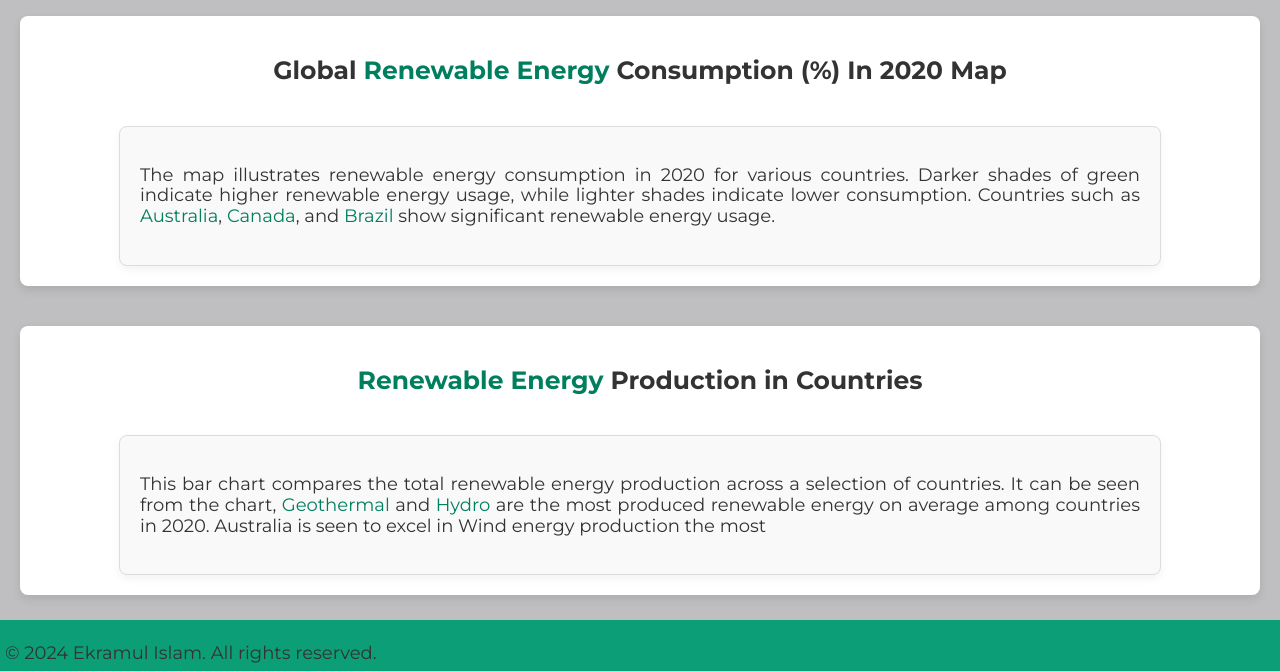
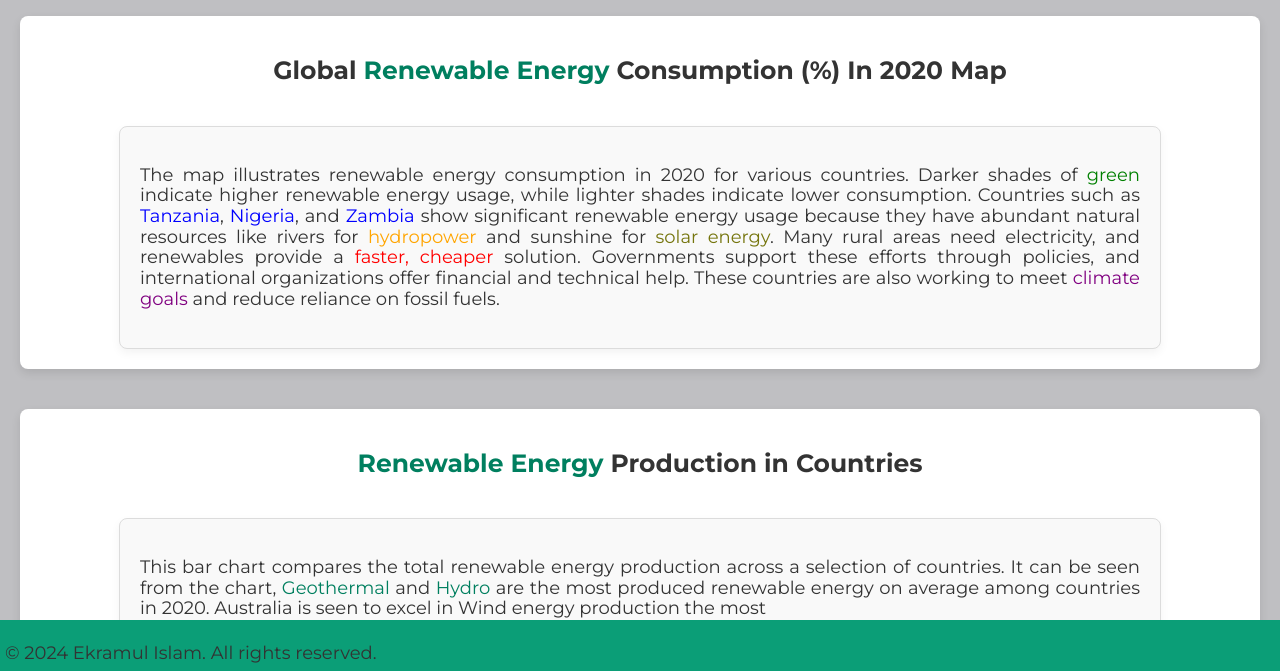
Before and after one commit to BOTekram/FIT3179DataVisualization2, a plain HTML site: page index.html in a window 1280 px wide. Shown: the part 113-784 px from the top of the page. Drawn offline with nearby package versions, Linux system fonts and the light colour scheme; a script that the page names is missing.

Commit message:
made some colour enhancement to the html file

```diff
--- a/index.html
+++ b/index.html
@@ -98,7 +98,11 @@
         <h2>Global <span class="highlight">Renewable Energy</span> Consumption (%) In 2020 Map</h2>
         <div id="map"></div>
         <div class="shaded-text">
-            <p>The map illustrates renewable energy consumption in 2020 for various countries. Darker shades of green indicate higher renewable energy usage, while lighter shades indicate lower consumption. Countries such as <span class="highlight">Australia</span>, <span class="highlight">Canada</span>, and <span class="highlight">Brazil</span> show significant renewable energy usage.</p>
+            <p>The map illustrates renewable energy consumption in 2020 for various countries.
+                Darker shades of <span style="color:green;">green</span> indicate higher renewable energy usage, while lighter shades indicate lower consumption.
+                Countries such as <span class="highlight" style="color:blue;">Tanzania</span>, <span class="highlight" style="color:blue;">Nigeria</span>, and <span class="highlight" style="color:blue;">Zambia</span> show significant renewable energy usage because they have abundant natural resources like rivers for <span style="color:orange;">hydropower</span> and sunshine for <span style="color:rgb(117, 117, 13);">solar energy</span>.
+                Many rural areas need electricity, and renewables provide a <span style="color:red;">faster, cheaper</span> solution. Governments support these efforts through policies, and international organizations offer financial and technical help.
+                These countries are also working to meet <span style="color:purple;">climate goals</span> and reduce reliance on fossil fuels.</p>
         </div>
     </section>
 
```
